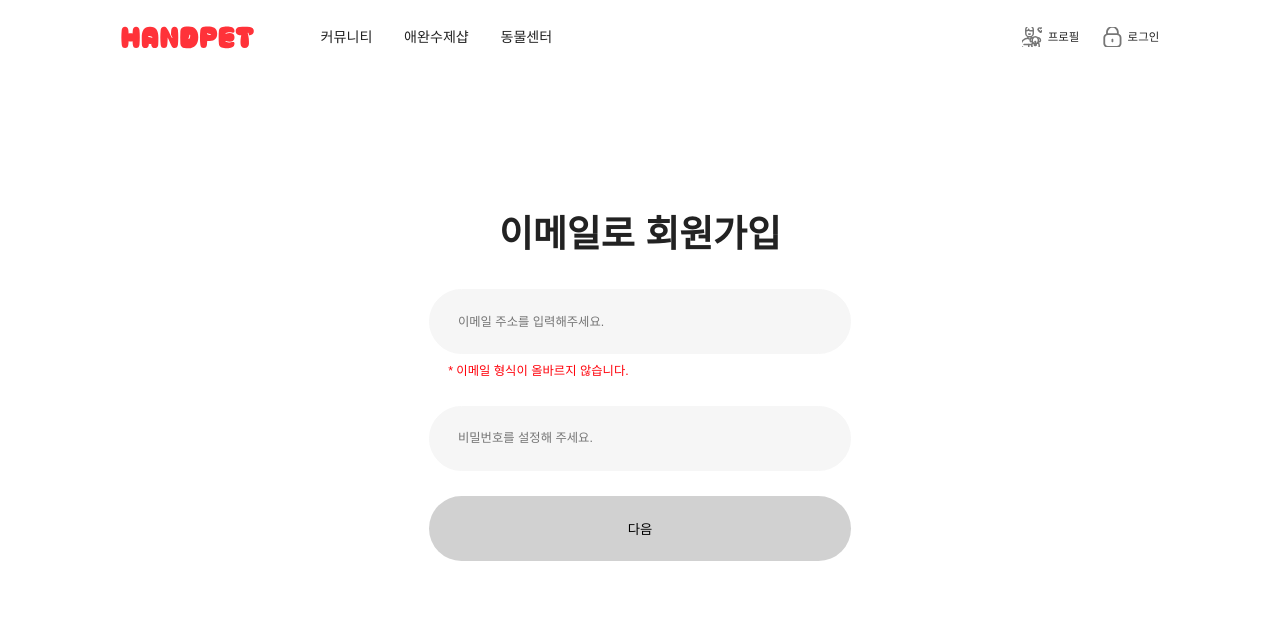
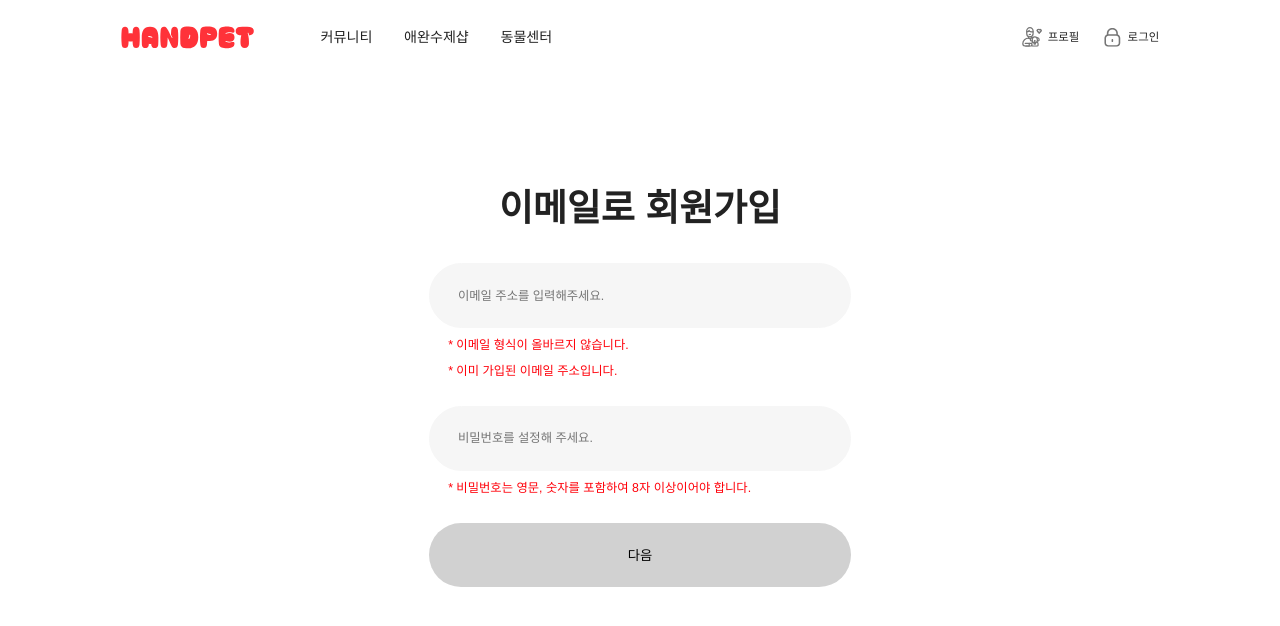
Before and after one commit to ESTFE-final/hand_pet_ver_2.0, a React (Vite) app: page /SignUpEmail in a window 1280 px wide. Shown: the top 626 px of the page. Built offline with nearby package versions, Linux system fonts and the light colour scheme; a web font is replaced by a local one.

Commit message:
fix: header icon background-size: contain

```diff
--- a/src/App.tsx
+++ b/src/App.tsx
@@ -7,8 +7,11 @@ import Chat from "./pages/chat/Chat";
 import ChatList from "./pages/chat/ChatList";
 import FollowingList from "./pages/follow/FollowingList";
 import FollowerList from "./pages/follow/FollwerList";
+
 import Login from "./pages/login/Login";
 import SignUpEmail from "./pages/login/SignUpEmail";
+import FirstProfileSetting from "./pages/login/FirstProfileSetting";
+
 import Post from "./pages/post/Post";
 import PostEdit from "./pages/post/PostEdit";
 import PostList from "./pages/post/PostList";
@@ -29,7 +32,8 @@ function App() {
       <Route path="/follower" element={<FollowerList />}/>
       <Route path="/following" element={<FollowingList />}/>
       <Route path="/login" element={<Login />}/>
-      <Route path="/signUpEmail" element={<SignUpEmail />}/>
+      <Route path="/SignUpEmail" element={<SignUpEmail />}/>
+      <Route path="/FirstProfileSetting" element={<FirstProfileSetting />}/>
       <Route path="/post" element={<Post />}/>
       <Route path="/postedit" element={<PostEdit />}/>
       <Route path="/postlist" element={<PostList />}/>
--- a/src/components/Header/Header.scss
+++ b/src/components/Header/Header.scss
@@ -56,6 +56,8 @@ header {
             width: 2.3rem;
             height: 2.3rem;
             background: no-repeat center;
+            background-size: contain;
+            box-sizing: content-box;
           }
         }
         a[href="/profile"]:before {
--- /dev/null
+++ b/src/pages/login/FirstProfileSetting.tsx
@@ -0,0 +1,14 @@
+import React from "react";
+import "./FirstProfileSetting.scss";
+
+interface FirstProfileSettingProps {
+  //
+}
+
+const FirstProfileSetting = ({}: FirstProfileSettingProps) => {
+  return (
+    <div>Hi</div>
+  );
+};
+
+export default FirstProfileSetting;
--- a/src/pages/login/Login.scss
+++ b/src/pages/login/Login.scss
@@ -76,7 +76,7 @@
           &:first-child a {
             &::after {
               content: '|';
-              // display: inline-block;
+              display: inline-block;
               margin: 0 12px;
             }
           }
--- a/src/pages/login/Login.tsx
+++ b/src/pages/login/Login.tsx
@@ -34,7 +34,7 @@ const Login = ({}: LoginProps) => {
             <a href="#" id="emailLogin">이메일로 로그인</a>
           </li>
           <li>
-          <Link to="/signUpEmail" id="signUp">회원가입</Link>
+          <Link to="/SignUpEmail" id="signUp">회원가입</Link>
             {/* <a href="#" id="signUp">회원가입</a> */}
           </li>
         </ul>
--- a/src/pages/login/SignUpEmail.scss
+++ b/src/pages/login/SignUpEmail.scss
@@ -26,7 +26,7 @@
         box-shadow: 0 0 0 1px var(--primary) inset;
       }
     }
-    .wrongEmailType {
+    .wrongType {
       font-size: 1.4rem;
       padding: 0 2.2rem;
       padding-top: 1rem;
--- a/src/pages/login/SignUpEmail.tsx
+++ b/src/pages/login/SignUpEmail.tsx
@@ -1,24 +1,30 @@
 import React from "react";
+import { Link } from "react-router-dom";
 import "./SignUpEmail.scss";
 
 interface SignUpEmailProps {
   //
 }
 
-const Login = ({}: SignUpEmailProps) => {
+const SignUpEmail = ({}: SignUpEmailProps) => {
   return (
     <section className="SignUp">
       <h1>이메일로 회원가입</h1>
       <form action="#" className="signUpEmail">
-        <div id="email">
+        <div id="emailSection">
         <input className="emailInput" type="email" placeholder="이메일 주소를 입력해주세요." />
-        <div className="wrongEmailType">* 이메일 형식이 올바르지 않습니다.</div>
+        <div className="wrongType">* 이메일 형식이 올바르지 않습니다.</div>
+        <div className="wrongType">* 이미 가입된 이메일 주소입니다.</div>
         </div>
+        <div className="pwSection">
         <input className="pwInput" type="password" placeholder="비밀번호를 설정해 주세요." />
+        <div className="wrongType">* 비밀번호는 영문, 숫자를 포함하여 8자 이상이어야 합니다.</div>
+        </div>
+        {/* <Link to="/signUpEmail" id="signUp">회원가입</Link> */}
         <button className="nextBtn">다음</button>
       </form>
     </section>
   );
 };
 
-export default Login;
+export default SignUpEmail;
```
Also changed, not shown: src/pages/login/FirstProfileSetting.scss (added).
